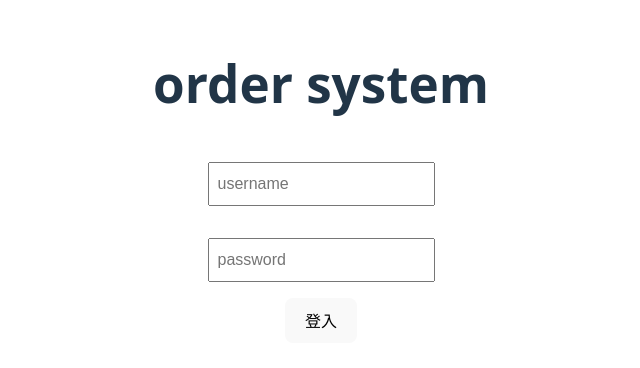
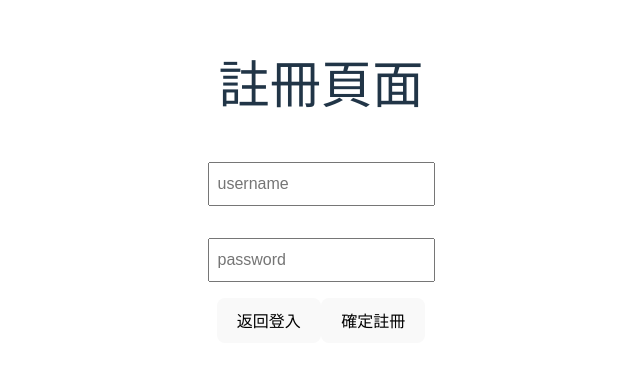
Before and after one commit to cunxianh/order_system, a React (Vite) app: page /register in a window 1280 px wide. Shown: the part 218-586 px from the top of the page, without its empty margins (319-959 px from the left). Built offline with nearby package versions, Linux system fonts and the light colour scheme.

Commit message:
註冊介面與連結後端

```diff
--- a/package.json
+++ b/package.json
@@ -12,9 +12,11 @@
   "dependencies": {
     "@hookform/resolvers": "^5.2.2",
     "axios": "^1.13.2",
+    "dotenv": "^17.2.3",
     "formik": "^2.4.9",
     "react": "^19.2.0",
-    "react-dom": "^19.2.0"
+    "react-dom": "^19.2.0",
+    "react-router-dom": "^7.9.5"
   },
   "devDependencies": {
     "@eslint/js": "^9.39.1",
--- a/src/App.tsx
+++ b/src/App.tsx
@@ -3,54 +3,25 @@ import { useState } from 'react'
 
 import './App.css'
 
-import { useForm } from 'react-hook-form';
-import { yupResolver } from '@hookform/resolvers/yup';
-import * as Yup from 'yup'
+import { Routes, Route, Link } from "react-router-dom";
+import { BrowserRouter } from "react-router-dom";
 
 
+import Register from "./components/Register";
+import Login from "./components/Login";
+
 function App() {
-  // 定義驗證 schema
-  const userSchema = Yup.object({
-    username: Yup.string()
-    .min(3, '最少 3 個字元')
-    .max(20, '最多 20 個字元')
-    .matches(/^[a-zA-Z0-9_]+$/, '只能包含字母、數字和底線')
-    .required('必填'),
-    password: Yup.string().min(8, '密碼至少 8 個字元').required()
-  });
-
-  const { register, handleSubmit, formState: { errors } } = useForm({
-    resolver: yupResolver(userSchema)
-  });
-
-  interface UserFormData {
-  username: string;
-  password: string;
-}
-
-  const onSubmit = (data : UserFormData) => {
-    console.log(data);
-  };
-
-
-
 
   return (
     <>
-      <form onSubmit={handleSubmit(onSubmit)}>
-        <div>
-          <h1>order system</h1>
-          <input type="text" placeholder="username" {...register('username')}/>
-          {errors.username && <p id='error'>{errors.username.message}</p>}
-        </div>
+      <BrowserRouter>
 
-        <div>
-          <input type="password" placeholder='password' {...register('password')} />
-          {errors.password && <p id='error'>{errors.password.message}</p>}
-        </div>
+          <Routes>
+            <Route path="/" element={<Login />} />
+            <Route path="/register" element={<Register />} />
+          </Routes>
 
-        <button type="submit">登入</button>
-      </form>
+      </BrowserRouter>
     </>
   )
 }
--- /dev/null
+++ b/src/components/login.tsx
@@ -0,0 +1,79 @@
+// src/App.tsx
+import { useState } from 'react'
+
+import { useForm } from 'react-hook-form';
+import { yupResolver } from '@hookform/resolvers/yup';
+import * as Yup from 'yup'
+
+import axios from 'axios';
+
+import { Link } from "react-router-dom";
+import { BrowserRouter } from "react-router-dom";
+
+
+
+
+function login() {
+  // 定義驗證 schema
+  const userSchema = Yup.object({
+    username: Yup.string()
+      .min(3, '最少 3 個字元')
+      .max(20, '最多 20 個字元')
+      .matches(/^[a-zA-Z0-9_]+$/, '只能包含字母、數字和底線')
+      .required('必填'),
+    password: Yup.string().min(6, '密碼至少 6 個字元').required()
+  });
+
+  const { register, handleSubmit, formState: { errors } } = useForm({
+    resolver: yupResolver(userSchema)
+  });
+
+  interface UserFormData {
+    username: string;
+    password: string;
+  }
+
+  const onSubmit = (data: UserFormData) => {
+    console.log(data);
+    console.log(import.meta.env.VITE_BACKEND_URL);
+
+    const api = axios.create({
+      baseURL: import.meta.env.VITE_BACKEND_URL
+    });
+
+    api.post('/users/login', { name: data.username, password: data.password })
+      .then(res => console.log(res.data))
+      .catch(err => console.error(err));
+  };
+
+
+  return (
+    <>
+      <form onSubmit={handleSubmit(onSubmit)}>
+        <div>
+          <h1>登入頁面</h1>
+          <input type="text" placeholder="username" {...register('username')} />
+          {errors.username && <p id='error'>{errors.username.message}</p>}
+        </div>
+
+        <div>
+          <input type="password" placeholder='password' {...register('password')} />
+          {errors.password && <p id='error'>{errors.password.message}</p>}
+        </div>
+
+        <button type="submit">登入</button>
+
+
+          <Link to= "/register">
+            <button type="button">註冊</button>
+          </Link>
+
+
+
+
+      </form>
+    </>
+  )
+}
+
+export default login
--- /dev/null
+++ b/src/components/register.tsx
@@ -0,0 +1,67 @@
+//components/register.tsx
+import React, { useState } from 'react';
+
+import { useNavigate } from 'react-router-dom';
+import { useForm } from 'react-hook-form';
+import { Link } from 'react-router-dom';
+
+import axios from 'axios';
+
+interface RegisterFormData {
+    username: string;
+    password: string;
+}
+const Register: React.FC = () => {
+    const { register, handleSubmit } = useForm<RegisterFormData>();
+    const navigate = useNavigate();
+    const [errorMsg, setErrorMsg] = useState('');
+
+    const onSubmit = (data: RegisterFormData) => {
+        setErrorMsg(''); // 清空前一次錯誤
+
+        const api = axios.create({
+            baseURL: import.meta.env.VITE_BACKEND_URL
+        });
+        api.post('/users/register', { name: data.username, password: data.password })
+            .then((res) => {
+                if (res.status === 201 || res.data.success) {
+                    console.log(res.data)
+                    alert('註冊成功 🎉');
+                    navigate('/'); // 跳轉登入頁
+                } else {
+                    setErrorMsg(res.data.message || '註冊失敗，請稍後再試。');
+                }
+
+            })
+            .catch((err) => {
+                console.error(err)
+                if (err.response?.data?.message) {
+                    setErrorMsg(err.response.data.message);
+                } else {
+                    setErrorMsg('伺服器發生錯誤，請稍後再試。');
+                }
+                console.error(err);
+            });
+
+
+    };
+
+    return (
+        <form onSubmit={handleSubmit(onSubmit)}>
+            <div>
+                <h1>註冊頁面</h1>
+                <input type="text" placeholder="username" {...register('username')} />
+            </div>
+            <div>
+                <input type="password" placeholder="password" {...register('password')} />
+            </div>
+            <Link to="/">
+                <button type="button">返回登入</button>
+            </Link>
+            <button type="submit">確定註冊</button>
+            {errorMsg && <p style={{ color: 'red' }}>{errorMsg}</p>}
+        </form>
+    );
+}
+
+export default Register;
```
Also changed, not shown: src/components/profile.tsx (added, +12 -0 lines), 2 other files (tests, documents, lock files or other folders).
